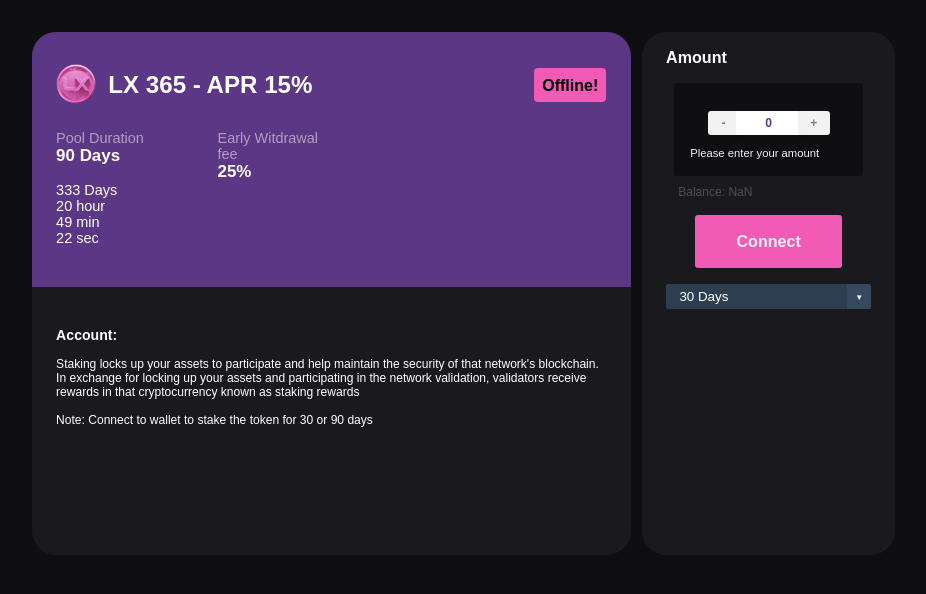
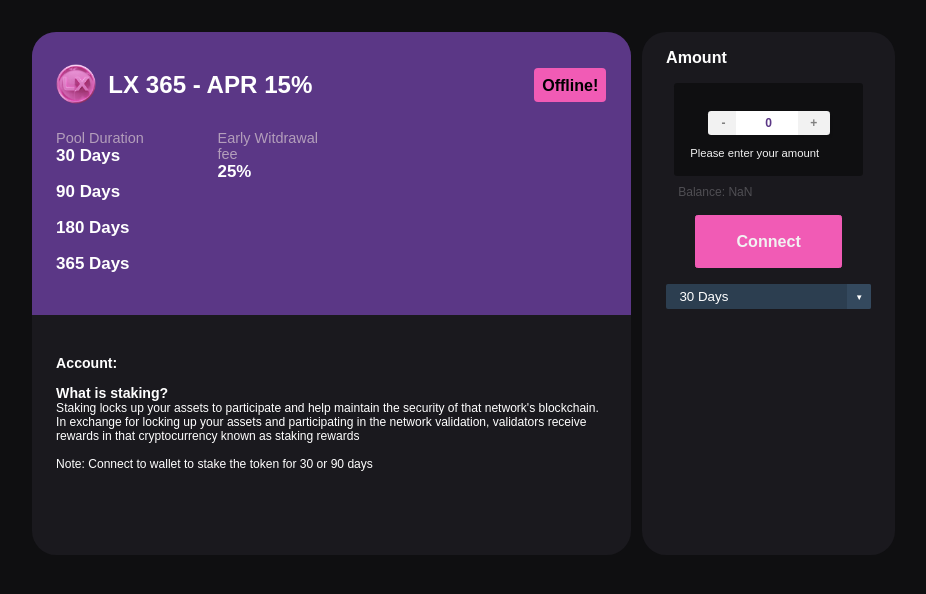
Before and after one commit to mfahadiqbalofcl/LX-DApp, a website with bundled scripts: page index.html in a window 1280 px wide. Shown: the whole page, without its empty margins (176-1102 px from the left). Built offline with nearby package versions, Linux system fonts and the light colour scheme; files whose address does not match are found by name.

Commit message:
Update index.html

```diff
--- a/index.html
+++ b/index.html
@@ -67,25 +67,13 @@
                                         <div class="col-3">
                                             <span class="light-font-color">Pool
                                                 Duration</span>
+                                            <h3>30 Days</h3>
+                                            <br>
                                             <h3>90 Days</h3>
                                             <br>
-                                            <div id="countdown"
-                                                class="countdown">
-                                                <div class="day">
-                                                    <span class="num" id="day"></span>&nbsp;Days
-                                                </div>
-                                                <div class="hour">
-                                                    <span class="num" id="hour"></span>&nbsp;hour
-                                                </div>
-                                                <div class="min">
-                                                    <span class="num"
-                                                        id="minute"></span>&nbsp;min
-                                                </div>
-                                                <div class="sec">
-                                                    <span class="num"
-                                                        id="second"></span>&nbsp;sec
-                                                </div>
-                                            </div>
+                                            <h3>180 Days</h3>
+                                            <br>
+                                            <h3>365 Days</h3>
                                         </div>
                                         <div class="col-3">
                                             <span class="light-font-color">Early
@@ -103,6 +91,7 @@
                                             id="showAccount"></span></h3>
                                     <br>
                                 </div>
+                                <h3>What is staking?</h3>
                                 <p class="light-font-color-2">Staking locks up
                                     your assets to participate and help maintain
                                     the security of that network's blockchain.
```
